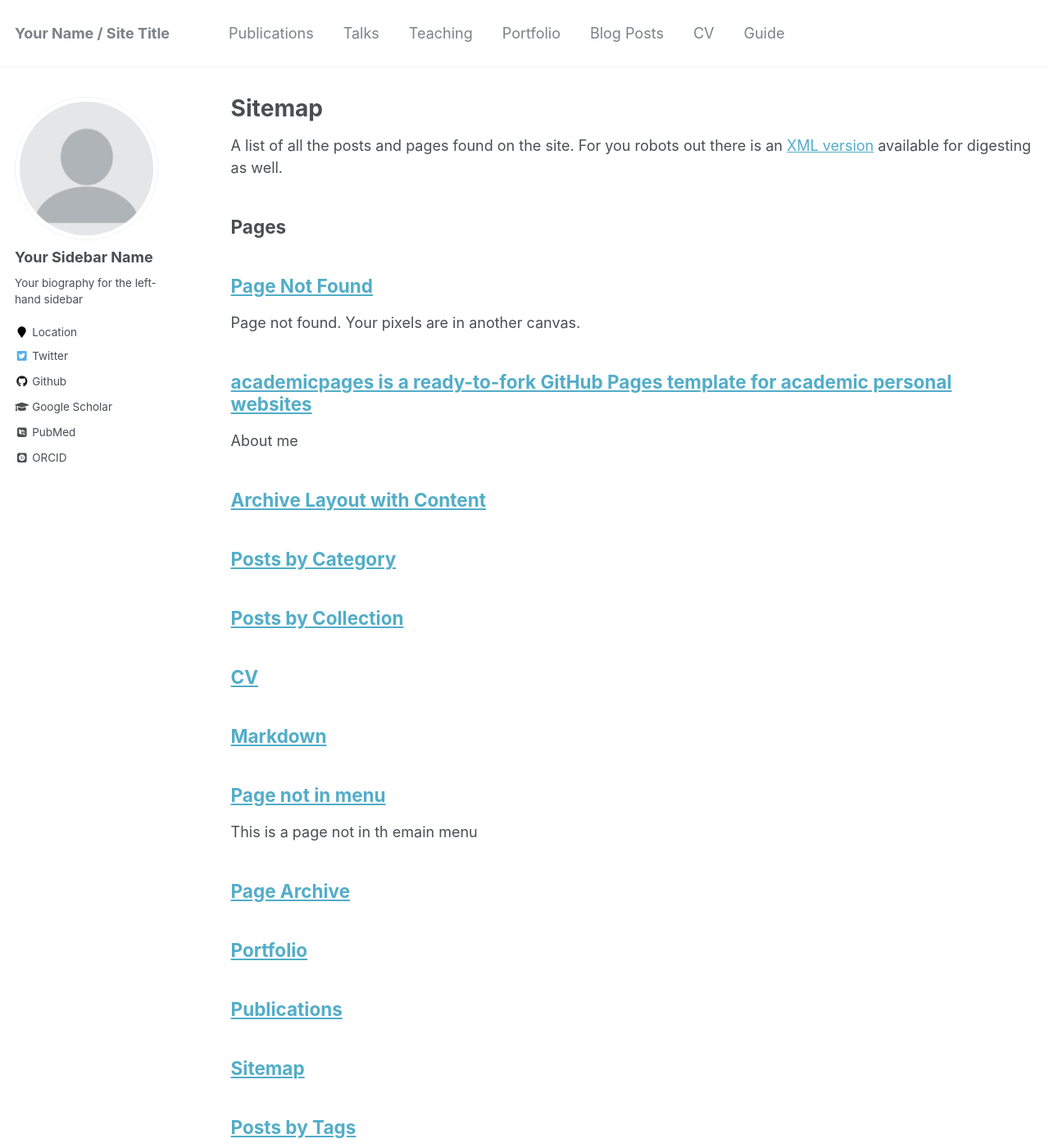
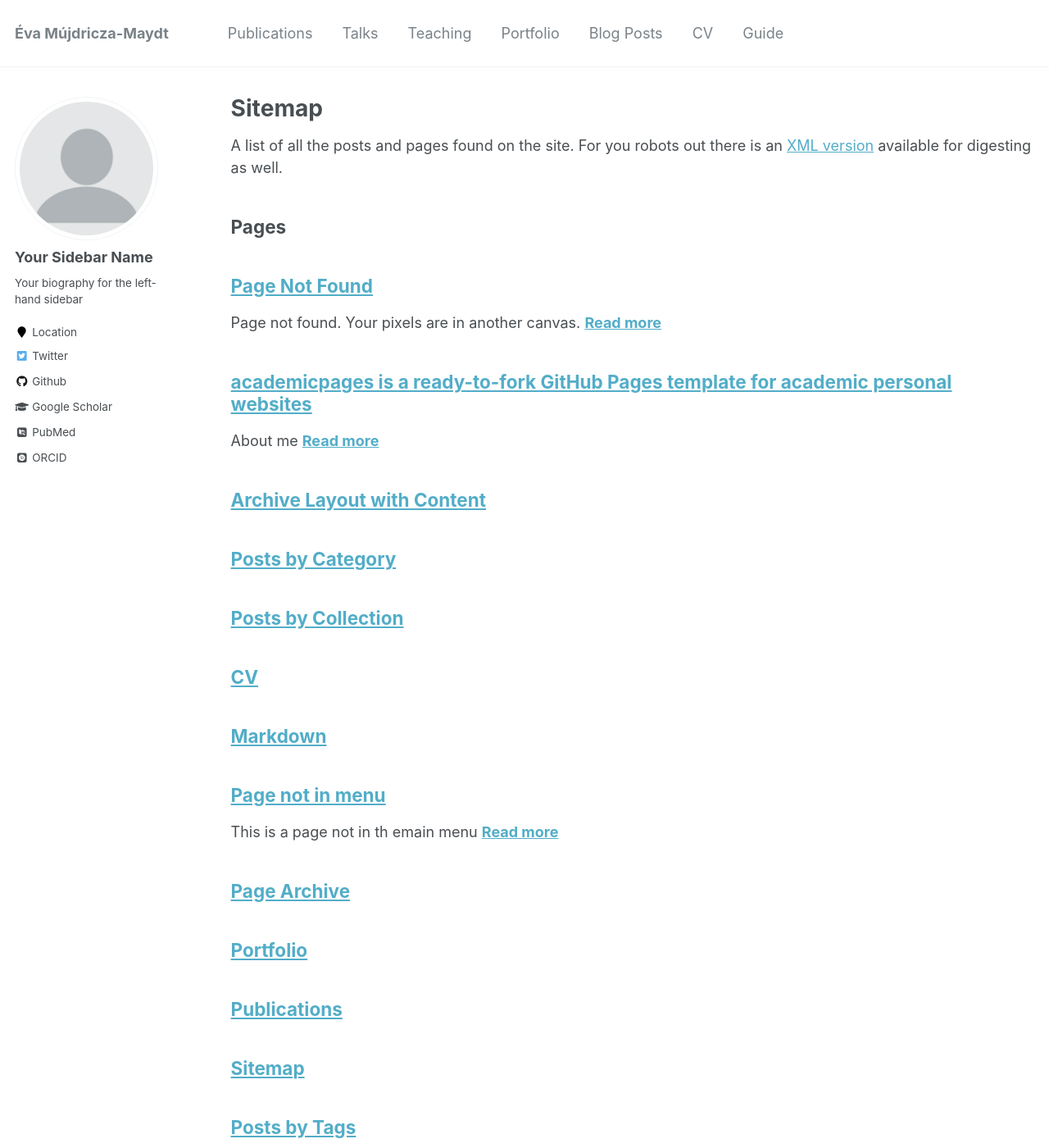
Before and after one commit to mmev/mmev.github.io, a Jekyll site: the page built from _pages/sitemap.md, in a window 1280 px wide and 1400 px high. Shown: the whole window at 82% size. Built offline with Jekyll 4.4.1, drawn with Linux system fonts in a browser that asks for light colours; some web fonts are replaced; some of the changed text lies outside the part shown.

Commit message:
academicpages as template

```diff
--- a/_config.yml
+++ b/_config.yml
@@ -6,19 +6,19 @@
 # `jekyll serve`. If you change this file, please restart the server process.
 
 # Site Settings
-locale                   : "en-US"
-title                    : "Your Name / Site Title"
+locale                   : "de-DE"
+title                    : "Éva Mújdricza-Maydt"
 title_separator          : "-"
 name                     : &name "Your Name"
 description              : &description "personal description"
-url                      : https://academicpages.github.io # the base hostname & protocol for your site e.g. "https://mmistakes.github.io"
+url                      : https://mmev.github.io
 baseurl                  : "" # the subpath of your site, e.g. "/blog"
-repository               : "academicpages/academicpages.github.io"
+repository               : "mmev.github.io"
 teaser                   :  # filename of teaser fallback teaser image placed in /images/, .e.g. "500x300.png"
 breadcrumbs              : false # true, false (default)
 words_per_minute         : 160
 future                   : true
-read_more                : "disabled" # if enabled, adds "Read more" links to excerpts
+read_more                : "enabled" # if enabled, adds "Read more" links to excerpts
 talkmap_link             : false #change to true to add link to talkmap on talks page
 comments:
   provider               : # false (default), "disqus", "discourse", "facebook", "google-plus", "staticman", "custom"
```
